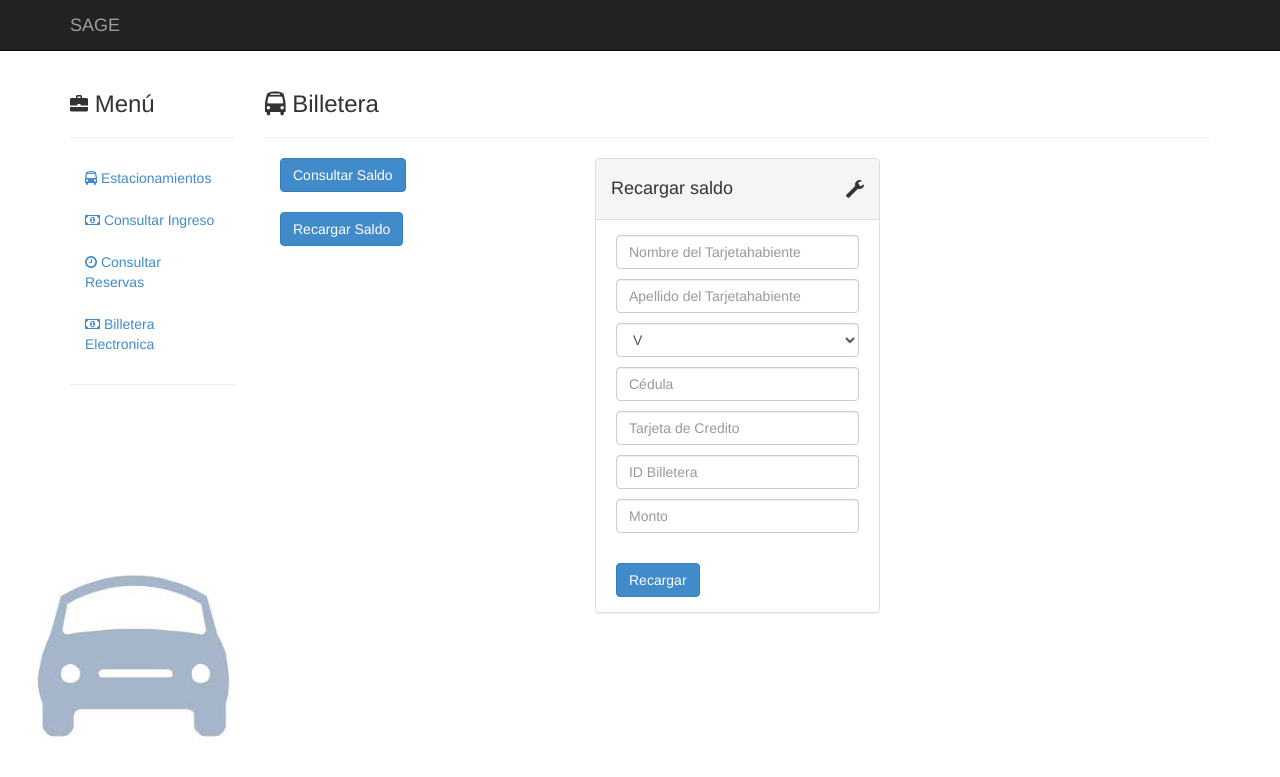
After one commit to Soft-Gear/SAGE, a Django app: page /estacionamientos/billetera_electronica_recarga in a window 1280 px wide. The commit adds this page. Shown: the top 777 px of the page. Run offline with Django 3.2, Linux system fonts and the light colour scheme; some libraries are stand-ins or nearby versions.

Commit message:
Agregado interfaz de  saldo y recargar

```diff
--- a/estacionamientos/forms.py
+++ b/estacionamientos/forms.py
@@ -244,6 +244,170 @@ class EstacionamientoForm(forms.Form):
             }
         )
     )
+
+class ConsultarSaldoForm(forms.Form):
+
+    pin_validator = RegexValidator(
+        regex =   '^\d{4}$',
+        message = 'EL PIN debe ser 4 digitos'
+    )
+
+    id_validator = RegexValidator(
+        regex   = '^\d{4}$',
+        message = 'Introduzca un id de 4 digitos'
+    )
+
+    idBill = forms.CharField(
+        required   = True,
+        label      = "ID Billetera",
+        validators = [id_validator],
+        widget = forms.TextInput(attrs =
+            { 'class'       : 'form-control'
+            , 'placeholder' : 'ID Billetera'
+            , 'pattern'     : id_validator.regex.pattern
+            , 'message'     : id_validator.message
+            }
+        )
+    )
+
+    pinUsu = forms.CharField(
+        required   = True,
+        label      = "PIN",
+        validators = [pin_validator],
+        widget     = forms.TextInput(attrs =
+            { 'class'       : 'form-control'
+            , 'placeholder' : 'PIN'
+            , 'pattern'     : pin_validator.regex.pattern
+            , 'message'     : pin_validator.message
+            }
+        )
+    )
+
+
+class RecargarSaldoForm(forms.Form):
+
+    card_name_validator = RegexValidator(
+        regex   = '^[a-zA-ZáéíóúñÑÁÉÍÓÚ][a-zA-ZáéíóúñÑÁÉÍÓÚ ]*$',
+        message = 'El nombre no puede iniciar con espacio en blanco ni contener números ni caracteres desconocidos.'
+    )
+
+    card_surname_validator = RegexValidator(
+        regex   = '^[a-zA-ZáéíóúñÑÁÉÍÓÚ][a-zA-ZáéíóúñÑÁÉÍÓÚ ]*$',
+        message = 'El apellido no puede iniciar con espacio en blanco ni contener números ni caracteres desconocidos.'
+    )
+
+    id_validator = RegexValidator(
+        regex   = '^[0-9]+$',
+        message = 'La cédula solo puede contener caracteres numéricos.'
+    )
+
+    card_validator = RegexValidator(
+        regex   = '^[0-9]{16}$',
+        message = 'Introduzca un número de tarjeta válido de 16 dígitos.'
+    )
+
+    nombre = forms.CharField(
+        required   = True,
+        label      = "Nombre del Tarjetahabiente",
+        validators = [card_name_validator],
+        widget = forms.TextInput(attrs =
+            { 'class'       : 'form-control'
+            , 'placeholder' : 'Nombre del Tarjetahabiente'
+            , 'pattern'     : card_name_validator.regex.pattern
+            , 'message'     : card_name_validator.message
+            }
+        )
+    )
+
+    apellido = forms.CharField(
+        required   = True,
+        label      = "Apellido del Tarjetahabiente",
+        validators = [card_surname_validator],
+        widget = forms.TextInput(attrs =
+            { 'class'      : 'form-control'
+            , 'placeholder' : 'Apellido del Tarjetahabiente'
+            , 'pattern'     : card_surname_validator.regex.pattern
+            , 'message'     : card_surname_validator.message
+            }
+        )
+    )
+
+    cedulaTipo = forms.ChoiceField(
+        required = True,
+        label    = 'cedulaTipo',
+        choices  = (
+            ('V', 'V'),
+            ('E', 'E')
+        ),
+        widget   = forms.Select(attrs =
+            { 'class' : 'form-control' }
+        )
+    )
+
+    cedula = forms.CharField(
+        required   = True,
+        label      = "Cédula",
+        validators = [id_validator],
+        widget = forms.TextInput(attrs =
+            { 'class'       : 'form-control'
+            , 'placeholder' : 'Cédula'
+            , 'pattern'     : id_validator.regex.pattern
+            , 'message'     : id_validator.message
+            }
+        )
+    )
+
+    tarjeta = forms.CharField(
+        required   = True,
+        label      = "Tarjeta de Credito",
+        validators = [card_validator],
+        widget = forms.TextInput(attrs =
+            { 'class'       : 'form-control'
+            , 'placeholder' : 'Tarjeta de Credito'
+            , 'pattern'     : card_validator.regex.pattern
+            , 'message'     : card_validator.message
+            }
+        )
+    )
+
+
+    id_validator = RegexValidator(
+        regex   = '^\d{4}$',
+        message = 'Introduzca un id de 4 digitos'
+    )
+
+    idBill = forms.CharField(
+        required   = True,
+        label      = "ID Billetera",
+        validators = [id_validator],
+        widget = forms.TextInput(attrs =
+            { 'class'       : 'form-control'
+            , 'placeholder' : 'ID Billetera'
+            , 'pattern'     : id_validator.regex.pattern
+            , 'message'     : id_validator.message
+            }
+        )
+    )
+
+    monto_validator = RegexValidator(
+        regex   = '^\d{1,4}$',
+        message = 'Introduzca un monto menor a 10000'
+    )
+
+    monto = forms.CharField(
+        required   = True,
+        label      = "Monto",
+        validators = [monto_validator],
+        widget = forms.TextInput(attrs =
+            { 'class'       : 'form-control'
+            , 'placeholder' : 'Monto'
+            , 'pattern'     : monto_validator.regex.pattern
+            , 'message'     : monto_validator.message
+            }
+        )
+    )
+
+
 
 class EstacionamientoExtendedForm(forms.Form):
 
--- a/estacionamientos/urls.py
+++ b/estacionamientos/urls.py
@@ -13,6 +13,8 @@ urlpatterns = patterns('',
     url(r'^(?P<_id>\d+)/pago$', views.estacionamiento_pago, name = 'estacionamiento_pago'),
     url(r'^ingreso$', views.estacionamiento_ingreso, name = 'estacionamiento_ingreso'),
     url(r'^consulta_reserva$', views.estacionamiento_consulta_reserva, name = 'estacionamiento_consulta_reserva'),
+    url(r'^billetera_electronica_saldo$', views.billetera_electronica_saldo, name = 'billetera_electronica_saldo'),
+    url(r'^billetera_electronica_recarga$', views.billetera_electronica_recarga, name = 'billetera_electronica_recarga'),
     url(r'^sms$', views.receive_sms, name='receive_sms'),
     url(r'^(?P<_id>\d+)/tasa$', views.tasa_de_reservacion, name = 'tasa_de_reservacion'),
     url(r'^grafica/.*$', views.grafica_tasa_de_reservacion, name = 'grafica_tasa_de_reservacion'),
--- a/estacionamientos/views.py
+++ b/estacionamientos/views.py
@@ -33,7 +33,10 @@ from estacionamientos.forms import (
     PagoForm,
     RifForm,
     CedulaForm,
+    ConsultarSaldoForm,
+    RecargarSaldoForm
 )
+
 from estacionamientos.models import (
     Estacionamiento,
     Propietario,
@@ -533,3 +536,40 @@ def grafica_tasa_de_reservacion(request):
 
 def Billetera_Electronica(request, _id):
     return render(request, 'Billetera-Electronica.html')
+
+def billetera_electronica_saldo(request):
+    form = ConsultarSaldoForm()
+    estacionamiento = Estacionamiento.objects.all()
+    if request.method == 'POST':
+         return render(
+            request, 'template-mensaje.html',
+            { 'color'   : 'black'
+            , 'mensaje' : 'Su saldo es: 0.00 BsF '
+            }
+        )
+
+    return render(request,
+        'billetera_electronica_saldo.html',
+        { 'form': form
+        , 'estacionamiento': estacionamiento
+        }
+    )
+
+
+def billetera_electronica_recarga(request):
+    form = RecargarSaldoForm()
+    estacionamiento = Estacionamiento.objects.all()
+    if request.method == 'POST':
+         return render(
+            request, 'template-mensaje.html',
+            { 'color'   : 'black'
+            , 'mensaje' : 'Se ha recargado a su cuenta: 0.00 BsF '
+            }
+        )
+
+    return render(request,
+        'billetera_electronica_recarga.html',
+        { 'form': form
+        , 'estacionamiento': estacionamiento
+        }
+    )
--- /dev/null
+++ b/templates/billetera_electronica_recarga.html
@@ -0,0 +1,36 @@
+{% extends "base.html" %}
+{% block title %}
+  SAGE - Recargar Billetera
+{% endblock %}
+{% block innerContents%}
+  <div class="col-sm-10">
+    <h3><i class="fa fa-bus"></i>
+     Billetera
+    </h3>
+    <hr>
+    <div class="col-md-4">
+	   <table>
+	      <tr><td>
+            <a href="/estacionamientos/billetera_electronica_saldo">
+              <button class="btn btn-primary">
+                Consultar Saldo
+              </button>
+            </a>
+          </tr></td>
+          <tr><td>
+            &nbsp;
+          </tr></td>
+          <tr><td>
+            <a href="/estacionamientos/billetera_electronica_recarga">
+              <button class="btn btn-primary">
+                Recargar Saldo
+              </button>
+            </a>
+          </tr></td>
+       </table>
+    </div>
+    <div class="col-md-4">
+      {% include "recarga-form.html" %}
+    </div>
+  </div>
+{% endblock %}
--- a/templates/menu.html
+++ b/templates/menu.html
@@ -13,6 +13,9 @@
     <li><a href="/estacionamientos/consulta_reserva"><i class="fa fa-clock-o"></i>
       Consultar Reservas
     </a></li>
+    <li><a href="/estacionamientos/billetera_electronica_saldo"><i class="fa fa-money"></i>
+      Billetera Electronica
+    </a></li>
     {% if estacionamiento.capacidad %}
       <li><a href="./"><i class="fa fa-wrench"></i>
         Parametrizar
--- /dev/null
+++ b/templates/recarga-form.html
@@ -0,0 +1,35 @@
+<div class="panel panel-default">
+  <div class="panel-heading">
+    <div class="panel-title">
+      <i class="glyphicon glyphicon-wrench pull-right"></i>
+      <h4>
+        Recargar saldo
+      </h4>
+    </div>
+  </div>
+  <div class="panel-body">
+    <form action="/estacionamientos/billetera_electronica_recarga" method="post" class="form form-vertical">
+      {% csrf_token %}
+      {% for field in form %}
+        <div class="control-group">
+          <div class="controls">
+            {{ field }}
+            <span class='error' id='{{field.name}}_error' aria-live="polite">
+              {{ field.errors }}
+            </span>
+            <p>
+          </div>
+        </div>
+      {% endfor %}
+      <div class="control-group">
+        <label></label>
+        <div class="controls">
+          <button type="submit" class="btn btn-primary">
+            Recargar
+          </button>
+        </div>
+      </div>
+    </form>
+  </div>
+</div>
+{% include "validator.js.html" %}
```
Also changed, not shown: templates/billetera_electronica_saldo.html (added, +36 -0 lines), templates/consultar_saldo_form.html (added, +35 -0 lines).
